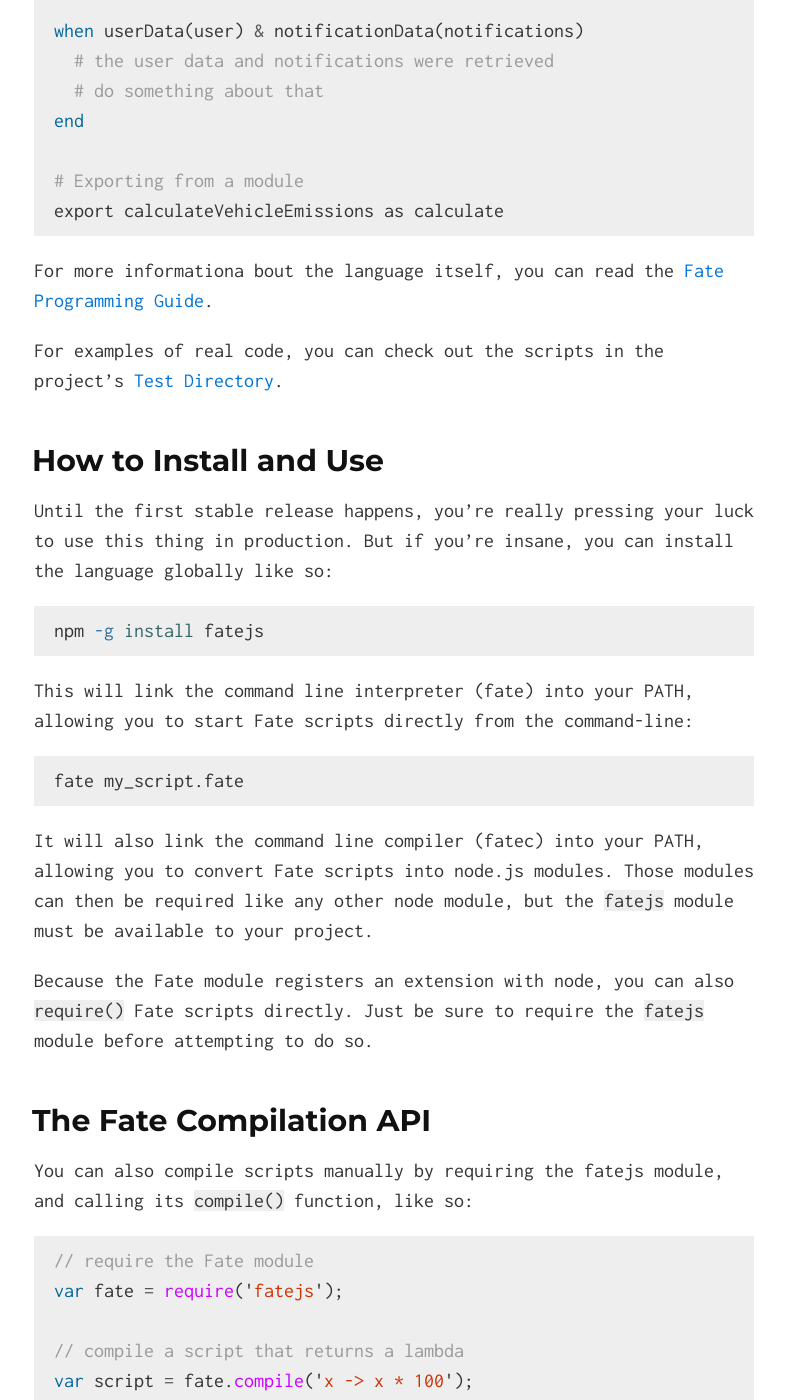
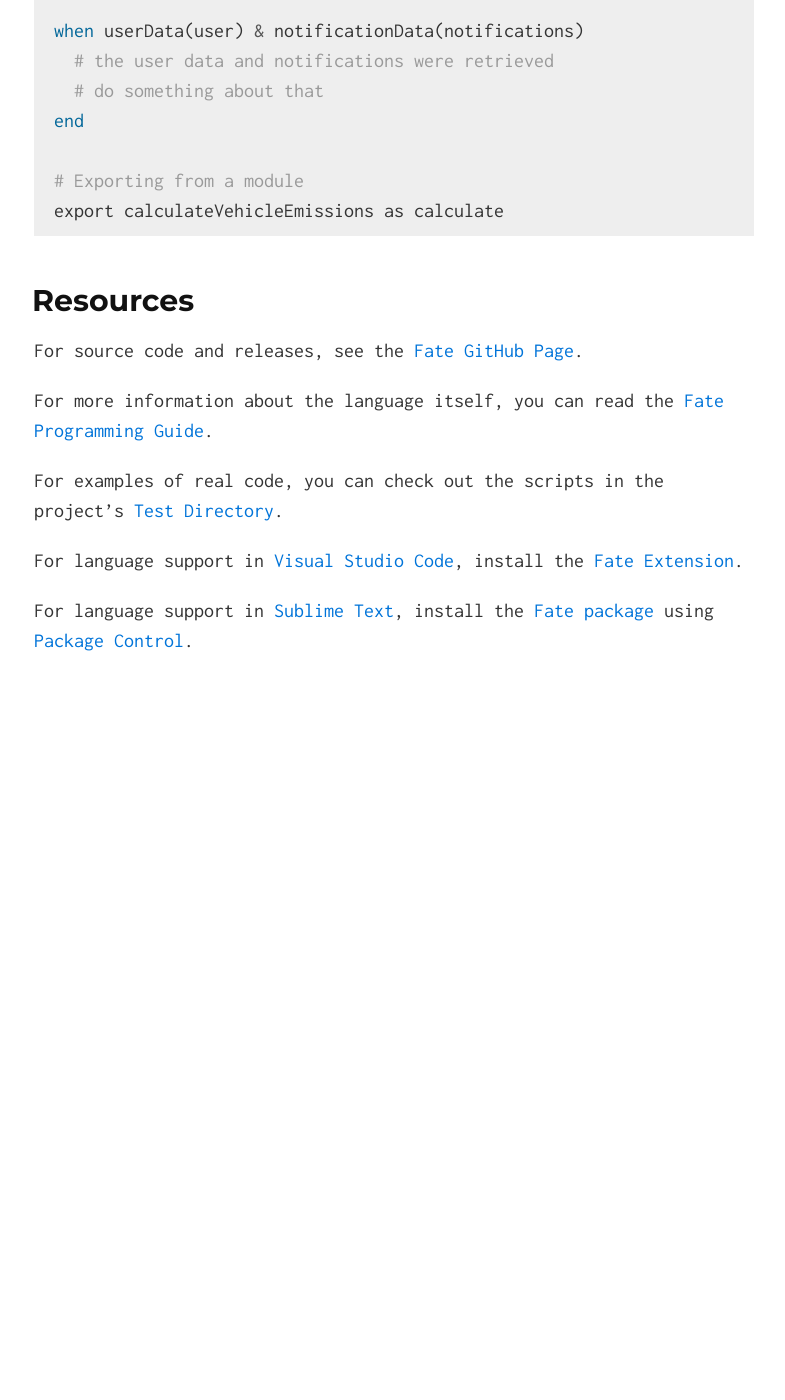
Before and after one commit to kode4food/fate-lang, a Jekyll site: the page built from index.md, in a window 1280 px wide and 1400 px high, scrolled down 4444 px. Shown: the whole window, without its empty margins (246-1031 px from the left). Built offline with Jekyll 4.4.1, drawn with Linux system fonts in a browser that asks for light colours; after the commit the page ends 5200 px from its top, so only the background shows below that; some of the changed text lies outside the part shown.

Commit message:
simplify

````diff
--- a/index.md
+++ b/index.md
@@ -146,56 +146,12 @@
 export calculateVehicleEmissions as calculate
 ```
 
-For more informationa bout the language itself, you can read the [Fate Programming Guide](https://kode4food.gitbooks.io/fate-lang/content/).
+## Resources
+For source code and releases, see the [Fate GitHub Page](http://github.com/kode4food/fate-lang).
+
+For more information about the language itself, you can read the [Fate Programming Guide](https://kode4food.gitbooks.io/fate-lang/content/).
 
 For examples of real code, you can check out the scripts in the project's [Test Directory](https://github.com/kode4food/fate-lang/tree/master/test).
-
-## How to Install and Use
-Until the first stable release happens, you're really pressing your luck to use this thing in production.  But if you're insane, you can install the language globally like so:
-
-```bash
-npm -g install fatejs
-```
-
-This will link the command line interpreter (fate) into your PATH, allowing you to start Fate scripts directly from the command-line:
-
-```bash
-fate my_script.fate
-```
-
-It will also link the command line compiler (fatec) into your PATH, allowing you to convert Fate scripts into node.js modules.  Those modules can then be required like any other node module, but the `fatejs` module must be available to your project.
-
-Because the Fate module registers an extension with node, you can also `require()` Fate scripts directly.  Just be sure to require the `fatejs` module before attempting to do so.
-
-## The Fate Compilation API
-You can also compile scripts manually by requiring the fatejs module, and calling its `compile()` function, like so:
-
-```javascript
-// require the Fate module
-var fate = require('fatejs');
-
-// compile a script that returns a lambda
-var script = fate.compile('x -> x * 100');
-
-// execute the compiled script,
-// will return the lambda instance
-var resultingLambda = script();
-
-// spit out the result of the lambda!
-console.log(resultingLambda(4));
-```
-
-Or, if you're lazy:
-
-```javascript
-// require the Fate module
-var fate = require('fatejs');
-var resultingLambda = fate.evaluate('x -> x * 100');
-console.log(resultingLambda(4));
-```
-
-## Resources
-For source code and releases, see the [Fate GitHub Page](http://github.com/kode4food/fate-lang).
 
 For language support in [Visual Studio Code](https://code.visualstudio.com/), install the [Fate Extension](https://marketplace.visualstudio.com/items/kode4food.fate).
 
````
